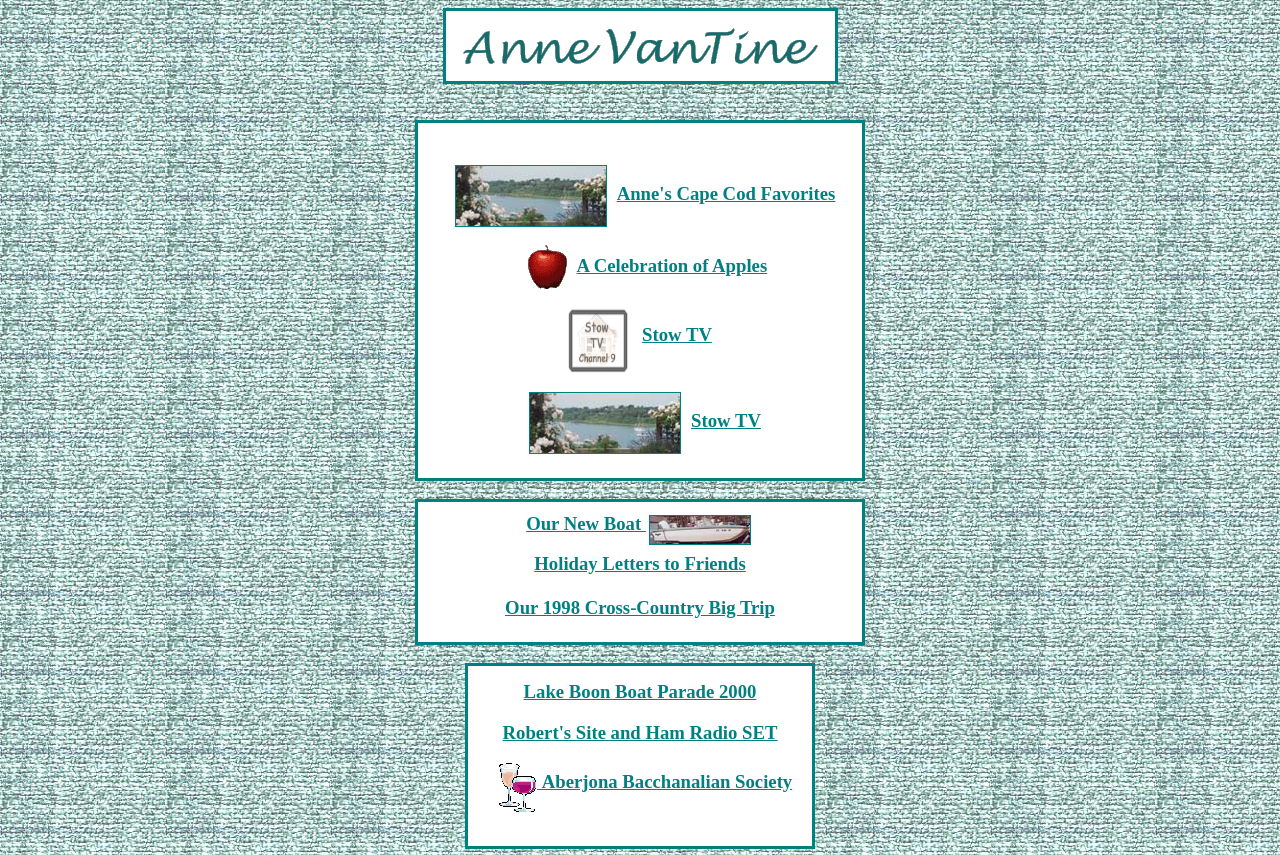
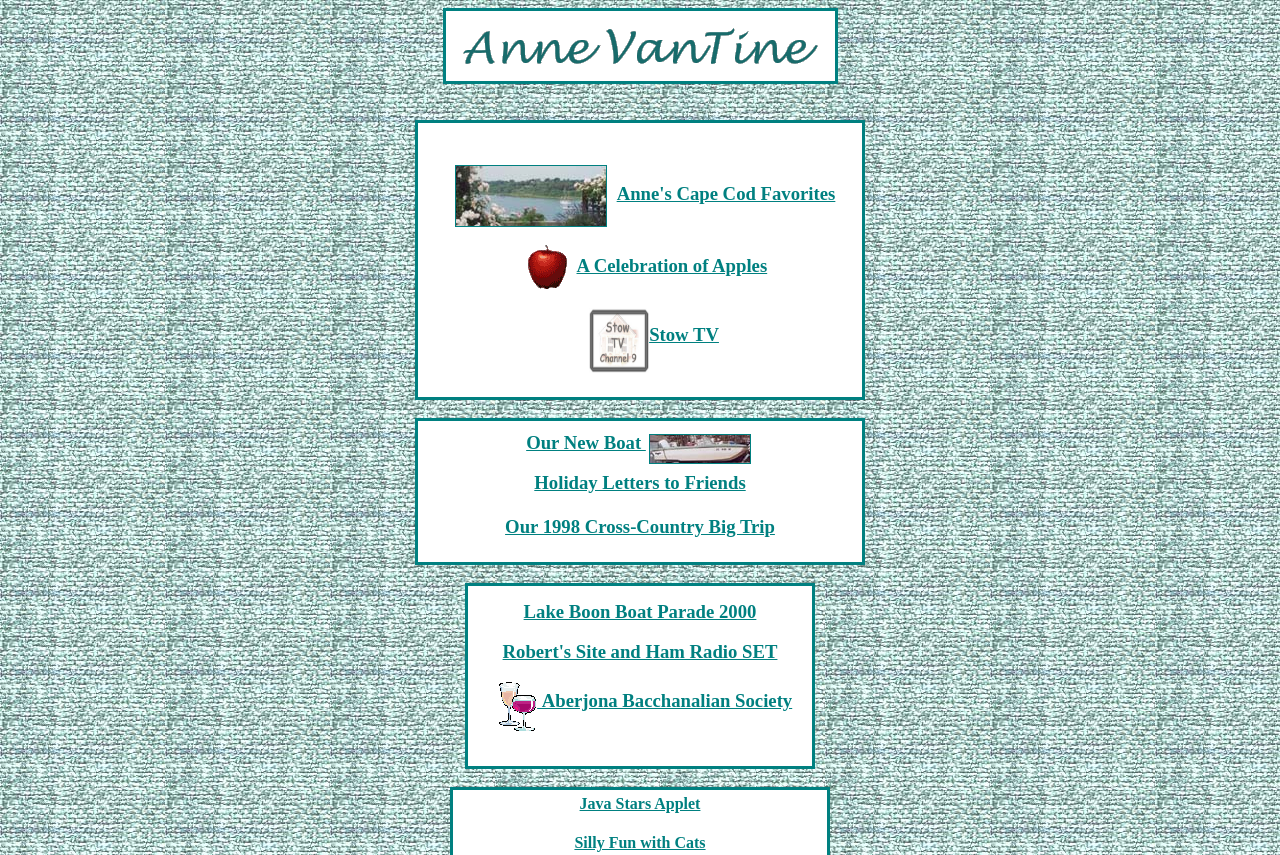
Before and after one commit to annevantine/annevantine.github.io, a plain HTML site: page index.html in a window 1280 px wide. Shown: the top 855 px of the page. Drawn offline with Linux system fonts and the light colour scheme.

Commit message:
index revisions

```diff
--- a/index.html
+++ b/index.html
@@ -47,13 +47,9 @@ picwindow.focus()
           </h3>
 
 
-	<h3><img src="StowTV_Logo small.jpg" width="60" height="65" border="0" align="middle">
-          &nbsp; <a href="javascript:newWindow('http://www.stowtv.org')"> Stow
-          TV </a></h3>
-
-	        <h3><a href="AWebSiteStowTV/index.html"><img src="capeviewlittle.jpg"
-        alt="Cape Cod View" border="1" hspace="10" align="center" vspace="0"
-        width="150" height="60">Stow TV</a></h3>
+	        <h3>&nbsp; &nbsp; &nbsp; <a href="AWebSiteStowTV/index.html">  <img src="StowTV_Logo small.jpg"
+        alt="Stow TV" border="0"  align="middle" vspace="0"
+        width="60" height="65">Stow TV</a></h3>
 
 
       </td>
@@ -86,9 +82,11 @@ picwindow.focus()
         <h3 align="center"><a href="lakeboon/index.html" target="_top">Lake Boon
           Boat Parade 2000</a></h3>
 
-        <h3 align="center"><a href="http://home.earthlink.net/~n1be/" target="_top">Robert's
+        <h3 align="center"><a href="http://n1be.github.io" target="_top">Robert's
           Site and Ham Radio SET</a></h3>
         <h3 align="center">&nbsp;
+
+
 
 <a href="wine/index.html" target="_top"><img src="wineglasses.gif" width="40" height="50" border="0" align="middle">&nbsp;Aberjona
           Bacchanalian Society</a> </h3>
```
